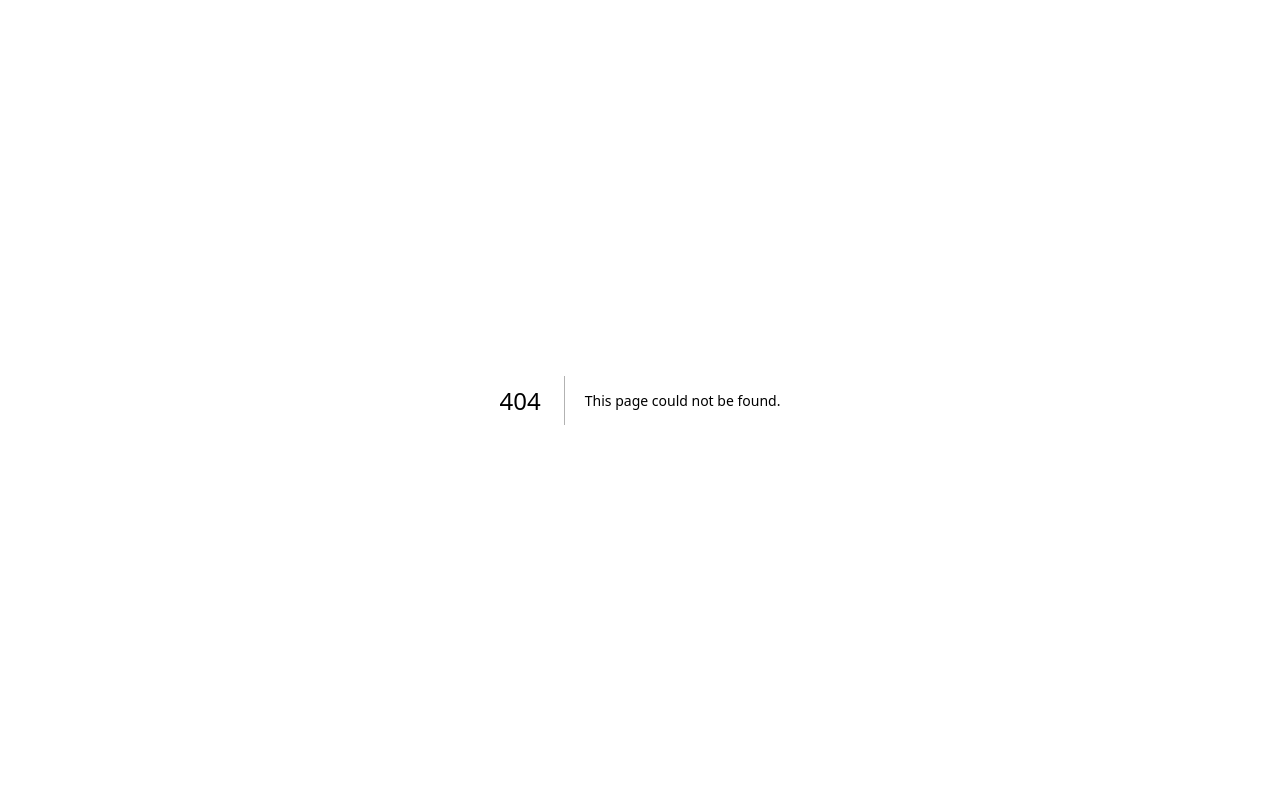
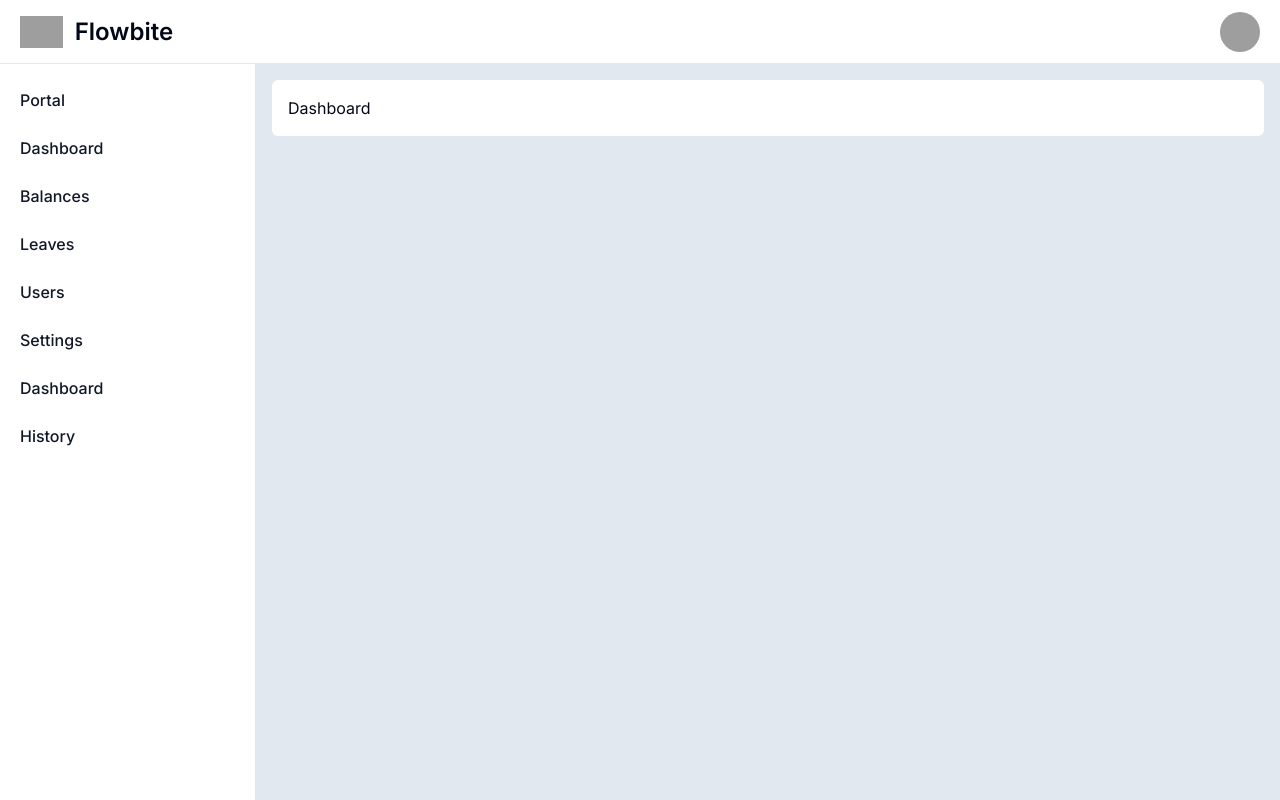
Before and after one commit to damarbm30/tutorial-fullstack, a Next.js app in the folder frontend/: page /dashboard in a window 1280 px wide. Before the commit this address had no page. Built offline with nearby package versions, Linux system fonts and the light colour scheme; grey boxes are pictures that could not be loaded.

Commit message:
feat: add dashboard

```diff
--- /dev/null
+++ b/frontend/src/app/(main)/dashboard/page.tsx
@@ -0,0 +1,6 @@
+import Container from "@/components/layout/container";
+import React from "react";
+
+export default function Dashboard() {
+  return <Container>Dashboard</Container>;
+}
```
